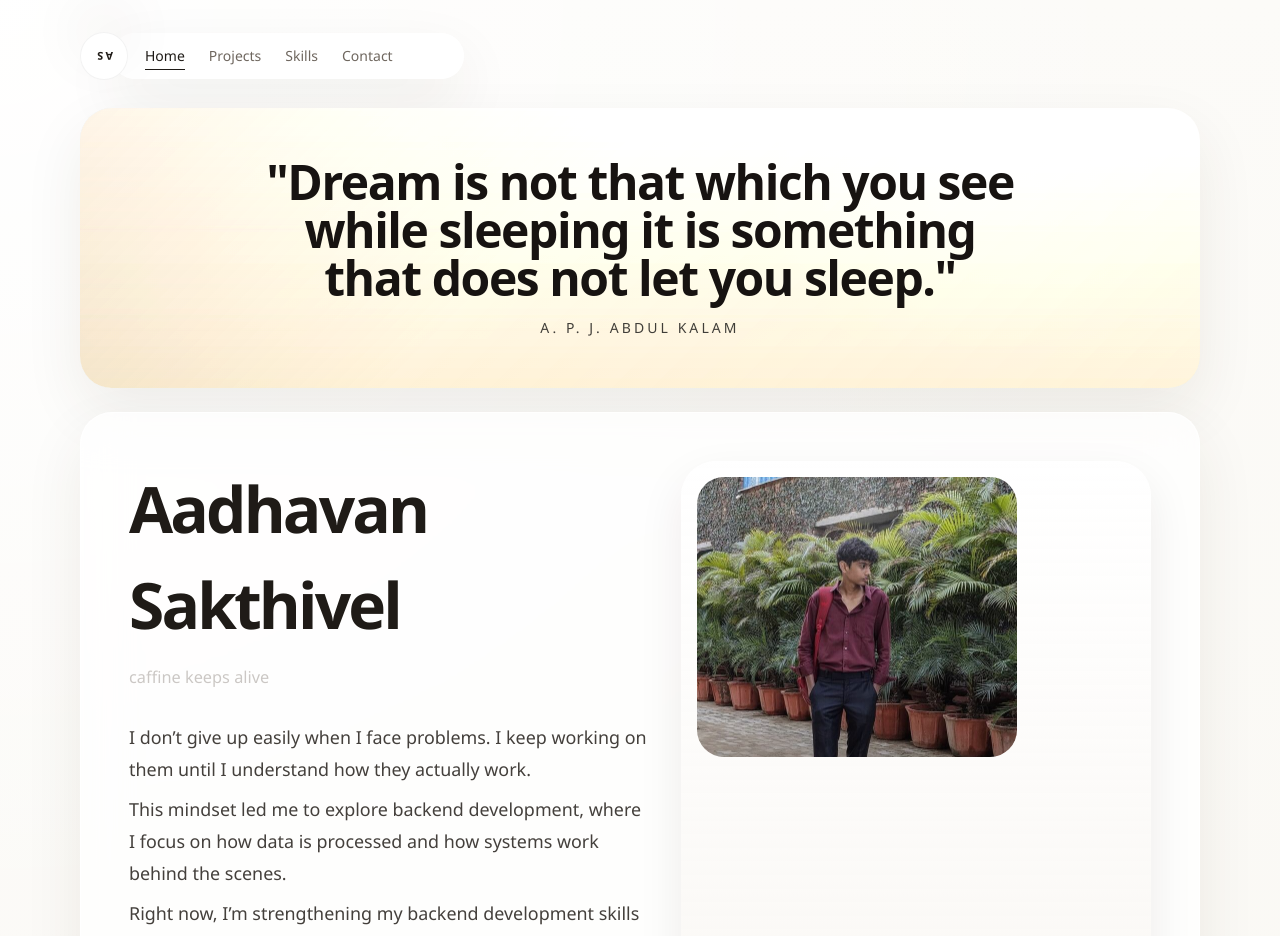
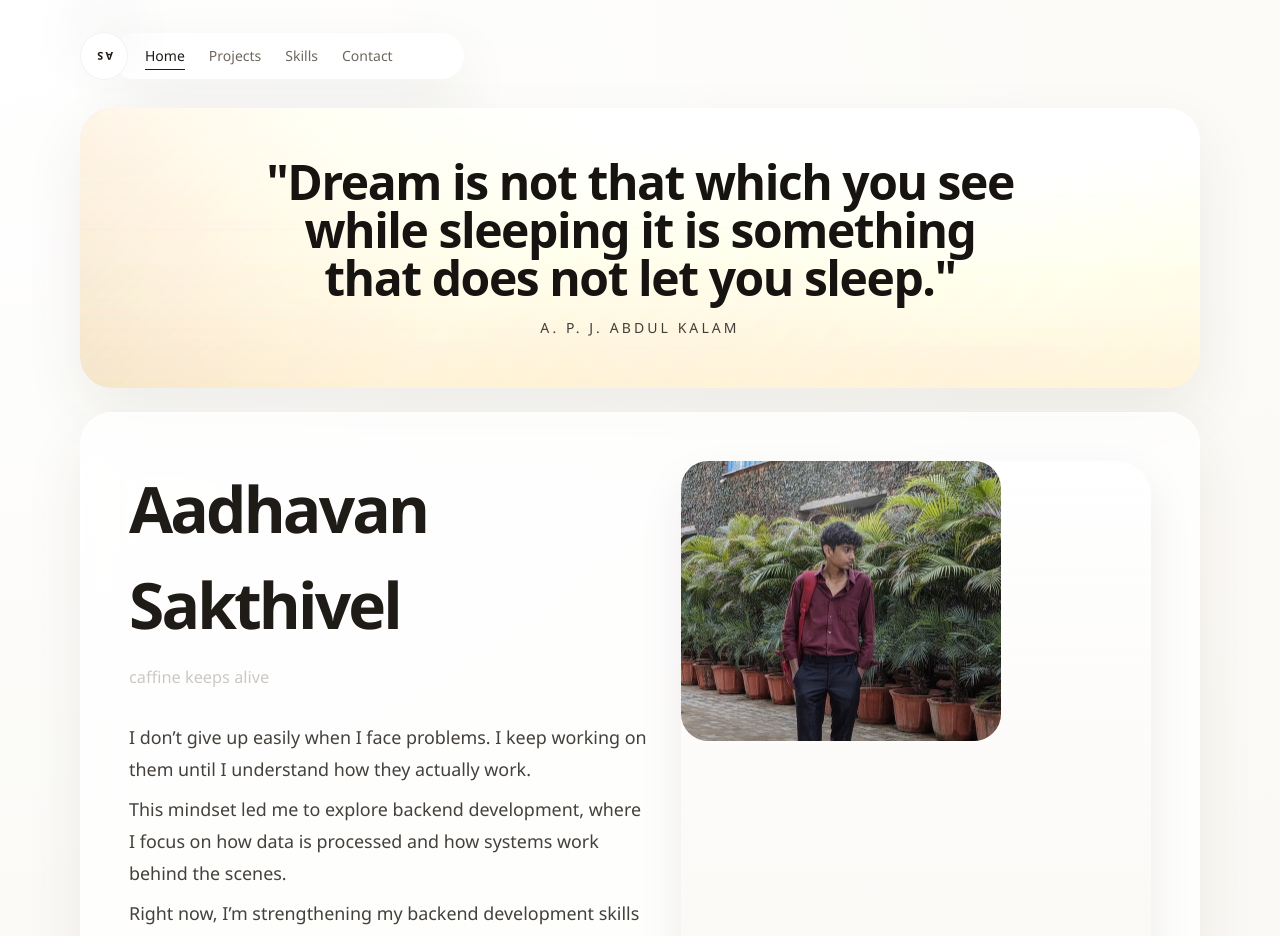
Before and after one commit to Aadhu23/portfolio, a Next.js app: page / in a window 1280 px wide. Shown: the top 936 px of the page. Built offline with nearby package versions, Linux system fonts and the light colour scheme.

Commit message:
Remove padding around profile image container

```diff
--- a/app/page.js
+++ b/app/page.js
@@ -206,7 +206,7 @@ export default function Home() {
             </div>
           </div>
 
-          <div className="relative rounded-[2.2rem] bg-[linear-gradient(180deg,rgba(255,255,255,0.92),rgba(246,242,236,0.7))] p-4 shadow-[0_18px_46px_rgba(35,25,15,0.08)]">
+          <div className="relative rounded-[2.2rem] bg-[linear-gradient(180deg,rgba(255,255,255,0.92),rgba(246,242,236,0.7))] shadow-[0_18px_46px_rgba(35,25,15,0.08)]">
             <div
               className="relative w-[320px] h-[280px] overflow-hidden rounded-[1.7rem] bg-cover bg-[center_18%]"
               style={{ backgroundImage: "url('/profile.jpg')" }}
```
